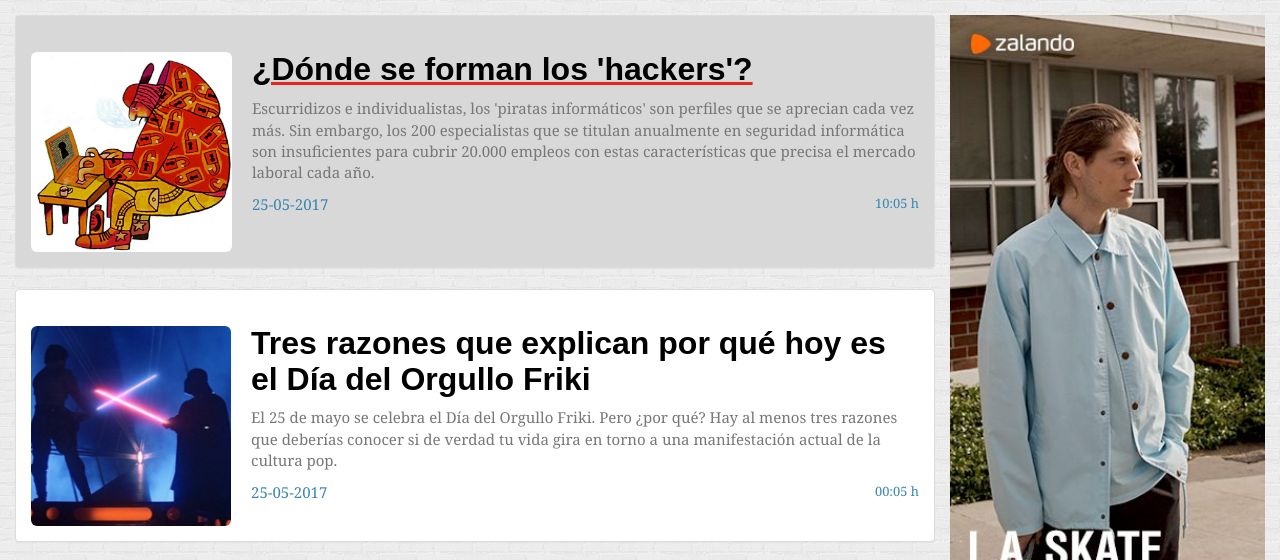
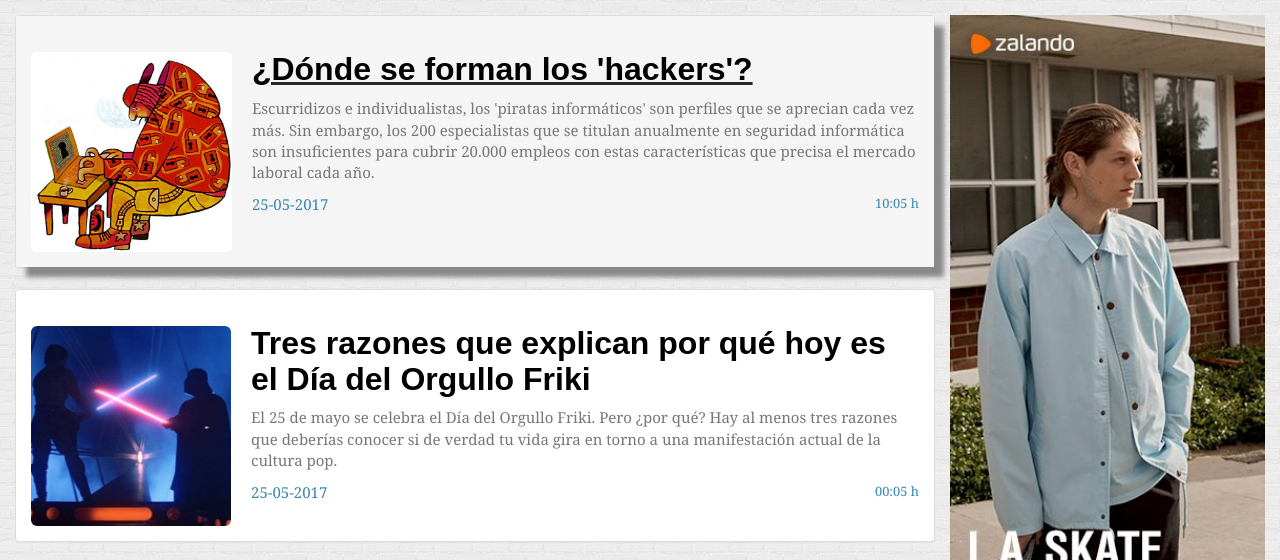
Before and after one commit to guilleCM/blog_noticias, a plain HTML site: page index.html in a window 1280 px wide. In both pictures the pointer is over the link "¿Dónde se forman los 'hackers'?". Shown: the part 193-753 px from the top of the page. Drawn offline with nearby package versions, Linux system fonts and the light colour scheme; a web font is replaced by a local one.

Commit message:
añadido efecto de box shadow a los card de noticias

```diff
--- a/css/stylesheet.css
+++ b/css/stylesheet.css
@@ -59,14 +59,18 @@
 			margin-right: 20px;
 			max-height: 200px;
 		}
-		.new-card {
-
+		.new-card a:hover{
+			color: #272727;
 		}
 		.new-card:hover{
-		    background-color: #d8d8d8;
+			box-shadow: 10px 10px 5px #888888;
+   			background-color: #f5f5f5;
 		    -webkit-transition: background-color 500ms linear;
 		    -ms-transition: background-color 500ms linear;
 		    transition: background-color 500ms linear;
+		    -webkit-transition: box-shadow 500ms linear;
+		    -ms-transition: box-shadow 500ms linear;
+		    transition: box-shadow 500ms linear;
 		}
 		.explained-new p {
 			font-size: 16px;
```
